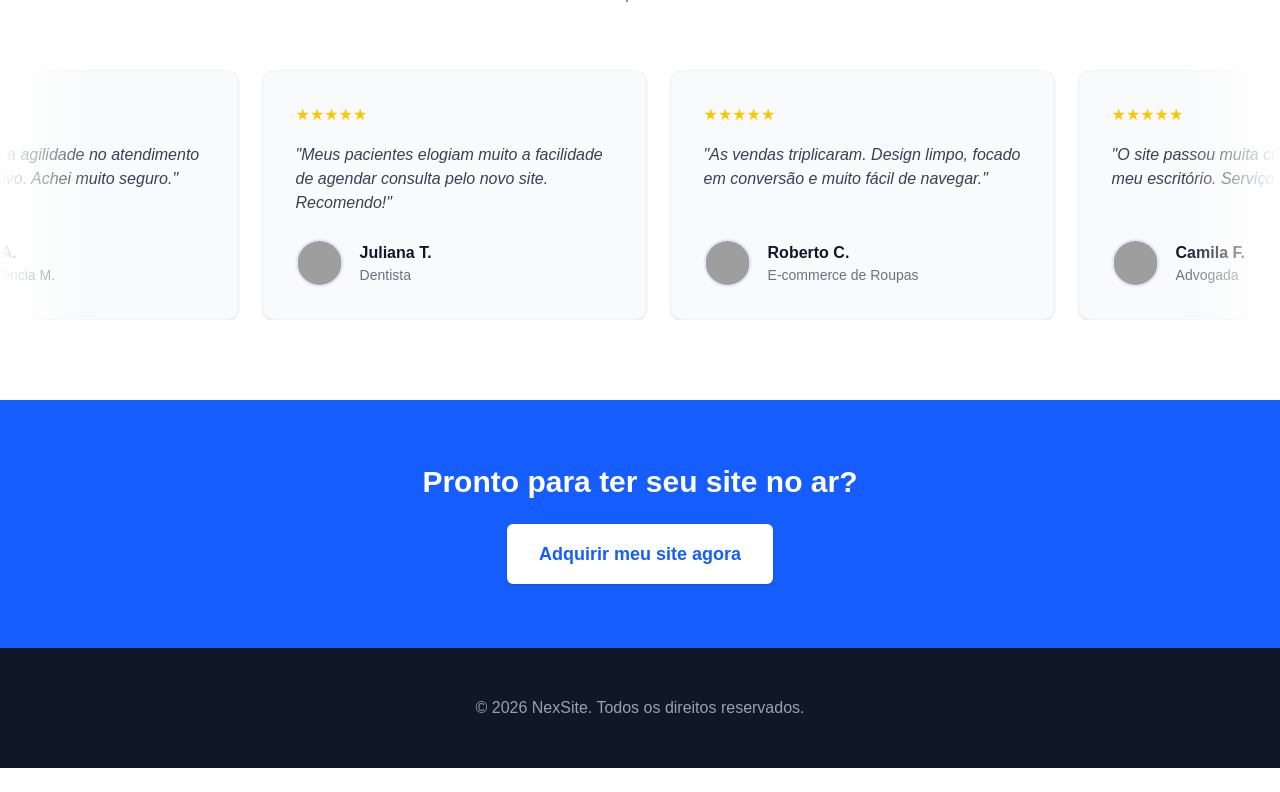
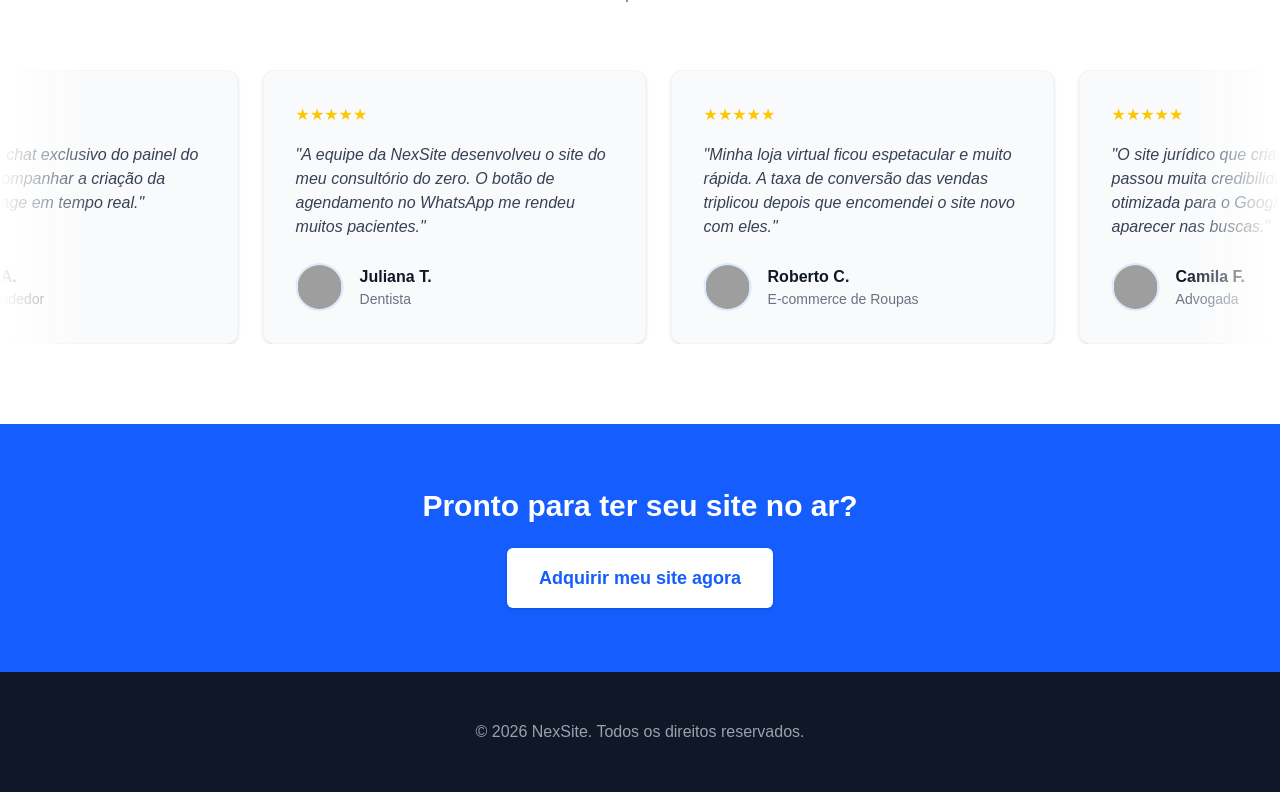
Before and after one commit to vermelhaangelical425-lgtm/NexSite, a Next.js app: page / in a window 1280 px wide. Shown: the part 1894-2686 px from the top of the page. Before the commit the page ends 2662 px from the top, so only its background shows below. Built offline with nearby package versions, Linux system fonts and the light colour scheme; grey boxes are pictures that could not be loaded.

Commit message:
Rewrite feedbacks to explicitly mention NexSite services

```diff
--- a/src/app/page.tsx
+++ b/src/app/page.tsx
@@ -115,16 +115,16 @@ export default function Home() {
           <div className="relative flex w-full gap-6 overflow-hidden">
             <div className="flex w-max animate-[scroll_50s_linear_infinite] hover:[animation-play-state:paused] gap-6 px-4">
               {[
-                { name: "Lucas M.", role: "Dono de Hamburgueria", text: "O sistema de delivery mudou meu faturamento. Em 5 dias o site estava no ar e lindo!", avatar: "https://i.pravatar.cc/150?u=lucas" },
-                { name: "Mariana S.", role: "Arquiteta", text: "Meu portfólio ficou extremamente elegante e super rápido no celular. Suporte nota 10.", avatar: "https://i.pravatar.cc/150?u=mariana" },
-                { name: "Pedro A.", role: "CEO Agência M.", text: "Impressionante a agilidade no atendimento pelo chat exclusivo. Achei muito seguro.", avatar: "https://i.pravatar.cc/150?u=pedro" },
-                { name: "Juliana T.", role: "Dentista", text: "Meus pacientes elogiam muito a facilidade de agendar consulta pelo novo site. Recomendo!", avatar: "https://i.pravatar.cc/150?u=juliana" },
-                { name: "Roberto C.", role: "E-commerce de Roupas", text: "As vendas triplicaram. Design limpo, focado em conversão e muito fácil de navegar.", avatar: "https://i.pravatar.cc/150?u=roberto" },
-                { name: "Camila F.", role: "Advogada", text: "O site passou muita credibilidade para o meu escritório. Serviço impecável.", avatar: "https://i.pravatar.cc/150?u=camila" },
-                { name: "Thiago G.", role: "Personal Trainer", text: "Consegui lotar minha agenda! O site capta clientes automaticamente todos os dias.", avatar: "https://i.pravatar.cc/150?u=thiago" },
-                { name: "Amanda L.", role: "Dona de Salão", text: "Perfeito! A galera ama poder ver os serviços e marcar horário pelo próprio site.", avatar: "https://i.pravatar.cc/150?u=amanda" },
-                { name: "Ricardo N.", role: "Corretor de Imóveis", text: "Achei incrível o catálogo de imóveis. Fechei duas vendas no primeiro mês graças ao site.", avatar: "https://i.pravatar.cc/150?u=ricardo" },
-                { name: "Fernanda P.", role: "Psicóloga", text: "O design transmitiu muita paz e profissionalismo. Exatamente o que eu buscava.", avatar: "https://i.pravatar.cc/150?u=fernanda" }
+                { name: "Lucas M.", role: "Dono de Hamburgueria", text: "O site que a NexSite criou para o meu delivery ficou sensacional. Eles entregaram tudo funcionando em apenas 5 dias!", avatar: "https://i.pravatar.cc/150?u=lucas" },
+                { name: "Mariana S.", role: "Arquiteta", text: "Contratei a criação do meu portfólio e o design ficou extremamente elegante. Meus clientes sempre elogiam a beleza do site.", avatar: "https://i.pravatar.cc/150?u=mariana" },
+                { name: "Pedro A.", role: "Empreendedor", text: "Achei incrível o chat exclusivo do painel do cliente. Pude acompanhar a criação da minha landing page em tempo real.", avatar: "https://i.pravatar.cc/150?u=pedro" },
+                { name: "Juliana T.", role: "Dentista", text: "A equipe da NexSite desenvolveu o site do meu consultório do zero. O botão de agendamento no WhatsApp me rendeu muitos pacientes.", avatar: "https://i.pravatar.cc/150?u=juliana" },
+                { name: "Roberto C.", role: "E-commerce de Roupas", text: "Minha loja virtual ficou espetacular e muito rápida. A taxa de conversão das vendas triplicou depois que encomendei o site novo com eles.", avatar: "https://i.pravatar.cc/150?u=roberto" },
+                { name: "Camila F.", role: "Advogada", text: "O site jurídico que criaram para mim passou muita credibilidade. A estrutura otimizada para o Google fez meu escritório aparecer nas buscas.", avatar: "https://i.pravatar.cc/150?u=camila" },
+                { name: "Thiago G.", role: "Personal Trainer", text: "Comprei uma página de vendas para minhas consultorias e o resultado superou as expectativas. Design de altíssimo nível.", avatar: "https://i.pravatar.cc/150?u=thiago" },
+                { name: "Amanda L.", role: "Dona de Salão", text: "Eles entenderam a identidade da minha marca de primeira. O site institucional do salão ficou pronto muito antes do prazo.", avatar: "https://i.pravatar.cc/150?u=amanda" },
+                { name: "Ricardo N.", role: "Corretor de Imóveis", text: "A plataforma de catálogo de imóveis que eles desenvolveram para mim é perfeita. Muito fácil de eu mesmo adicionar novas casas para vender.", avatar: "https://i.pravatar.cc/150?u=ricardo" },
+                { name: "Fernanda P.", role: "Psicóloga", text: "Ter meu próprio site sempre foi um sonho, e a NexSite tornou isso fácil e acessível. Design moderno e atendimento VIP.", avatar: "https://i.pravatar.cc/150?u=fernanda" }
               ].map((fb, i) => (
                 <div key={i} className="bg-gray-50 border border-gray-100 p-8 rounded-xl w-80 md:w-96 shrink-0 shadow-sm flex flex-col justify-between">
                   <div>
@@ -144,16 +144,16 @@ export default function Home() {
               ))}
               {/* Duplicar para criar o loop infinito sem quebrar a tela */}
               {[
-                { name: "Lucas M.", role: "Dono de Hamburgueria", text: "O sistema de delivery mudou meu faturamento. Em 5 dias o site estava no ar e lindo!", avatar: "https://i.pravatar.cc/150?u=lucas" },
-                { name: "Mariana S.", role: "Arquiteta", text: "Meu portfólio ficou extremamente elegante e super rápido no celular. Suporte nota 10.", avatar: "https://i.pravatar.cc/150?u=mariana" },
-                { name: "Pedro A.", role: "CEO Agência M.", text: "Impressionante a agilidade no atendimento pelo chat exclusivo. Achei muito seguro.", avatar: "https://i.pravatar.cc/150?u=pedro" },
-                { name: "Juliana T.", role: "Dentista", text: "Meus pacientes elogiam muito a facilidade de agendar consulta pelo novo site. Recomendo!", avatar: "https://i.pravatar.cc/150?u=juliana" },
-                { name: "Roberto C.", role: "E-commerce de Roupas", text: "As vendas triplicaram. Design limpo, focado em conversão e muito fácil de navegar.", avatar: "https://i.pravatar.cc/150?u=roberto" },
-                { name: "Camila F.", role: "Advogada", text: "O site passou muita credibilidade para o meu escritório. Serviço impecável.", avatar: "https://i.pravatar.cc/150?u=camila" },
-                { name: "Thiago G.", role: "Personal Trainer", text: "Consegui lotar minha agenda! O site capta clientes automaticamente todos os dias.", avatar: "https://i.pravatar.cc/150?u=thiago" },
-                { name: "Amanda L.", role: "Dona de Salão", text: "Perfeito! A galera ama poder ver os serviços e marcar horário pelo próprio site.", avatar: "https://i.pravatar.cc/150?u=amanda" },
-                { name: "Ricardo N.", role: "Corretor de Imóveis", text: "Achei incrível o catálogo de imóveis. Fechei duas vendas no primeiro mês graças ao site.", avatar: "https://i.pravatar.cc/150?u=ricardo" },
-                { name: "Fernanda P.", role: "Psicóloga", text: "O design transmitiu muita paz e profissionalismo. Exatamente o que eu buscava.", avatar: "https://i.pravatar.cc/150?u=fernanda" }
+                { name: "Lucas M.", role: "Dono de Hamburgueria", text: "O site que a NexSite criou para o meu delivery ficou sensacional. Eles entregaram tudo funcionando em apenas 5 dias!", avatar: "https://i.pravatar.cc/150?u=lucas" },
+                { name: "Mariana S.", role: "Arquiteta", text: "Contratei a criação do meu portfólio e o design ficou extremamente elegante. Meus clientes sempre elogiam a beleza do site.", avatar: "https://i.pravatar.cc/150?u=mariana" },
+                { name: "Pedro A.", role: "Empreendedor", text: "Achei incrível o chat exclusivo do painel do cliente. Pude acompanhar a criação da minha landing page em tempo real.", avatar: "https://i.pravatar.cc/150?u=pedro" },
+                { name: "Juliana T.", role: "Dentista", text: "A equipe da NexSite desenvolveu o site do meu consultório do zero. O botão de agendamento no WhatsApp me rendeu muitos pacientes.", avatar: "https://i.pravatar.cc/150?u=juliana" },
+                { name: "Roberto C.", role: "E-commerce de Roupas", text: "Minha loja virtual ficou espetacular e muito rápida. A taxa de conversão das vendas triplicou depois que encomendei o site novo com eles.", avatar: "https://i.pravatar.cc/150?u=roberto" },
+                { name: "Camila F.", role: "Advogada", text: "O site jurídico que criaram para mim passou muita credibilidade. A estrutura otimizada para o Google fez meu escritório aparecer nas buscas.", avatar: "https://i.pravatar.cc/150?u=camila" },
+                { name: "Thiago G.", role: "Personal Trainer", text: "Comprei uma página de vendas para minhas consultorias e o resultado superou as expectativas. Design de altíssimo nível.", avatar: "https://i.pravatar.cc/150?u=thiago" },
+                { name: "Amanda L.", role: "Dona de Salão", text: "Eles entenderam a identidade da minha marca de primeira. O site institucional do salão ficou pronto muito antes do prazo.", avatar: "https://i.pravatar.cc/150?u=amanda" },
+                { name: "Ricardo N.", role: "Corretor de Imóveis", text: "A plataforma de catálogo de imóveis que eles desenvolveram para mim é perfeita. Muito fácil de eu mesmo adicionar novas casas para vender.", avatar: "https://i.pravatar.cc/150?u=ricardo" },
+                { name: "Fernanda P.", role: "Psicóloga", text: "Ter meu próprio site sempre foi um sonho, e a NexSite tornou isso fácil e acessível. Design moderno e atendimento VIP.", avatar: "https://i.pravatar.cc/150?u=fernanda" }
               ].map((fb, i) => (
                 <div key={i + 20} className="bg-gray-50 border border-gray-100 p-8 rounded-xl w-80 md:w-96 shrink-0 shadow-sm flex flex-col justify-between">
                   <div>
```
